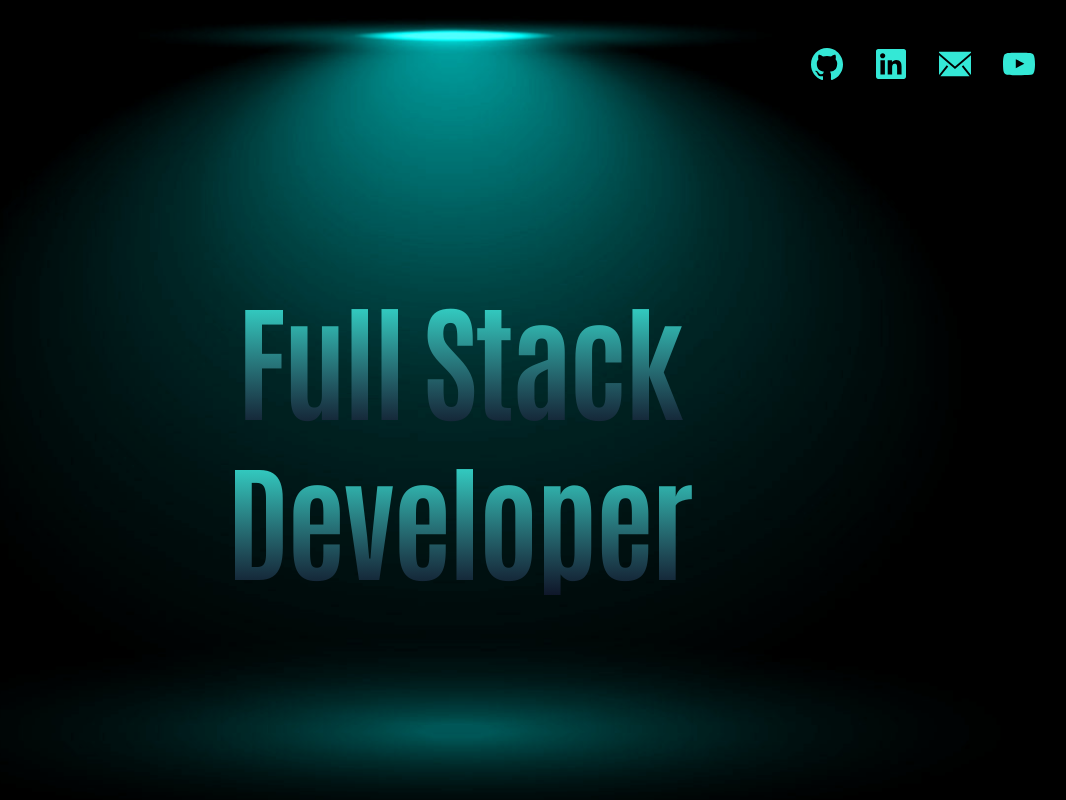
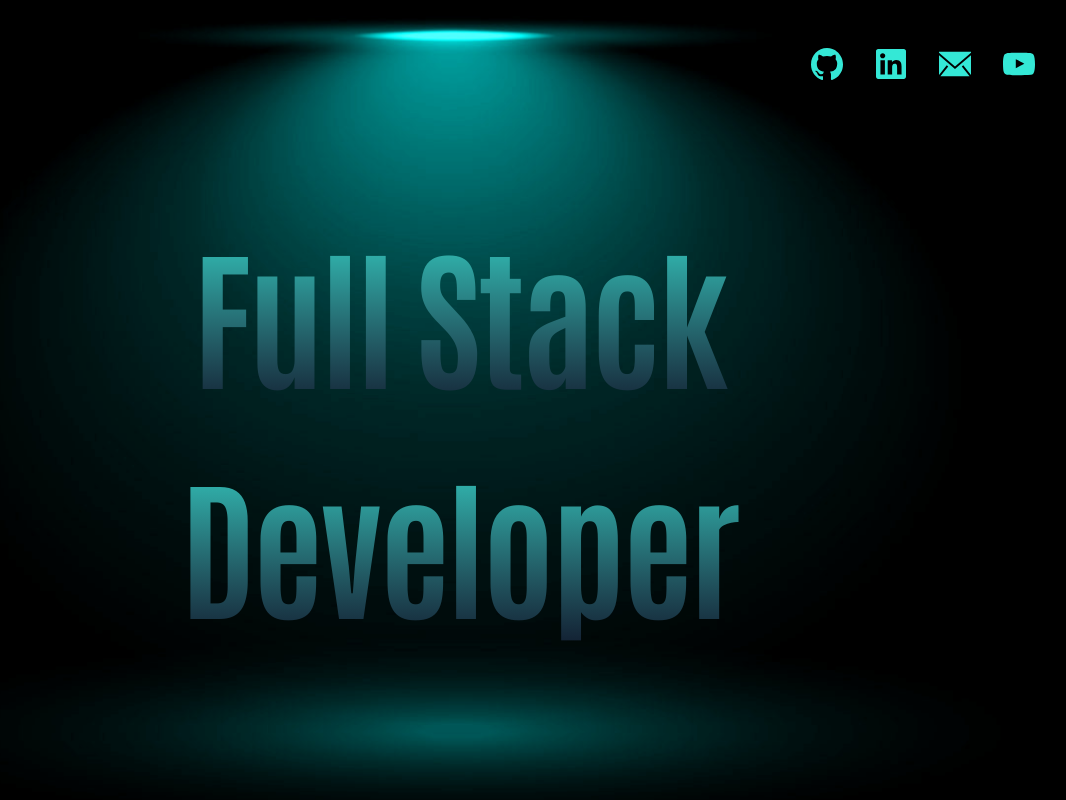
Before and after one commit to mike-v2/portfolio, a Next.js app: page / in a window 1280 px wide. Shown: the top 800 px of the page, without its empty margins (181-1247 px from the left). Built offline with nearby package versions, Linux system fonts and the light colour scheme.

Commit message:
Make splash text size more dynamic

```diff
--- a/app/home.components/splashText.tsx
+++ b/app/home.components/splashText.tsx
@@ -43,14 +43,17 @@ export default function SplashText() {
   return (
     <div
       ref={containerRef}
-      className='flex w-full flex-col items-center justify-center gap-y-4 text-3xl font-bold md:text-9xl'
+      style={{
+        fontSize: 'clamp(3rem,12vw,10rem)',
+      }}
+      className='flex w-full flex-col items-center justify-center font-bold'
     >
-      <div className='relative mt-8 h-12 w-full overflow-y-hidden whitespace-nowrap md:h-36'>
+      <div className='relative w-full overflow-y-hidden whitespace-nowrap'>
         <h1
           style={{
             transform: `translateY(${inverseLerp(0, 0.5, (startPosition - position) / startPosition) * 100}%)`,
           }}
-          className='h-full w-full bg-gradient-to-b from-primary to-slate-900 bg-clip-text text-center tracking-tight text-transparent'
+          className='bg-gradient-to-b from-primary to-slate-900 bg-clip-text text-center tracking-tight text-transparent'
         >
           Full Stack
         </h1>
@@ -63,12 +66,12 @@ export default function SplashText() {
           Michael
         </h1>
       </div>
-      <div className='relative h-12 w-full overflow-y-hidden md:h-36'>
+      <div className='relative w-full overflow-y-hidden'>
         <h1
           style={{
             transform: `translateY(${lerp(0.0, 1.75, (startPosition - position) / startPosition) * 100}%)`,
           }}
-          className='h-full w-full bg-gradient-to-b from-primary to-slate-900 bg-clip-text text-center tracking-tight text-transparent'
+          className='bg-gradient-to-b from-primary to-slate-900 bg-clip-text text-center tracking-tight text-transparent'
         >
           Developer
         </h1>
```
